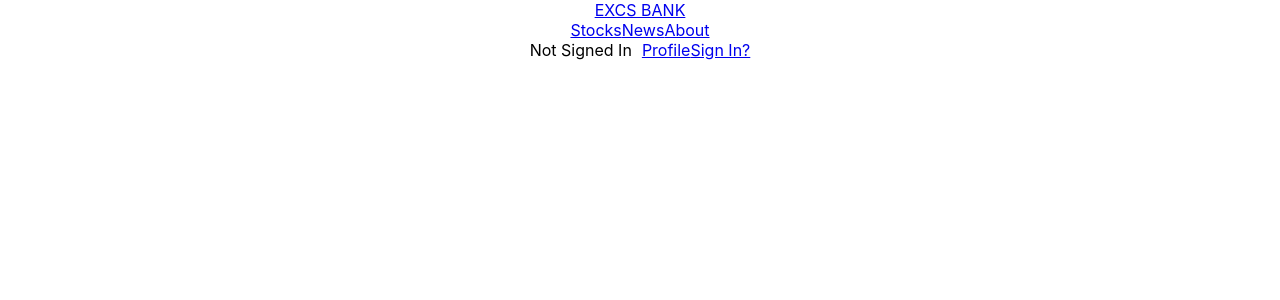
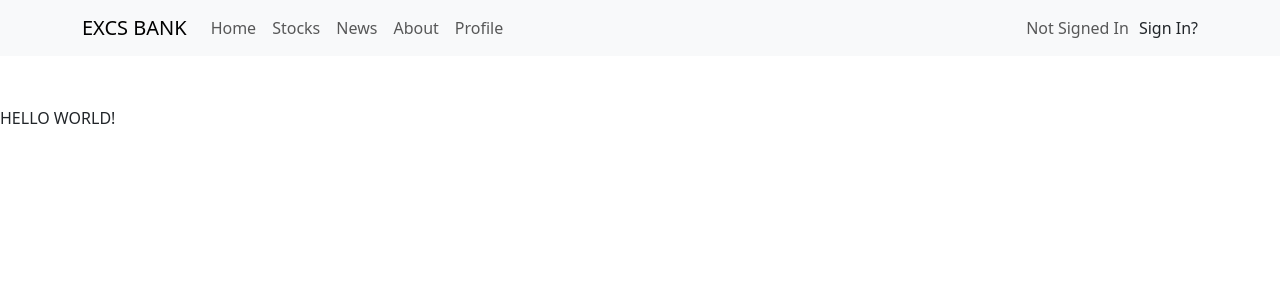
Before and after one commit to JiaJasonLiu/HackSouthWest2024, a React (Create React App) app in the folder frontend/: page /about in a window 1280 px wide. Shown: the top 300 px of the page. Built offline with nearby package versions, Linux system fonts and the light colour scheme.

Commit message:
add working header and fixes

```diff
--- a/frontend/package.json
+++ b/frontend/package.json
@@ -6,10 +6,13 @@
     "@testing-library/jest-dom": "^5.17.0",
     "@testing-library/react": "^13.4.0",
     "@testing-library/user-event": "^13.5.0",
+    "axios": "^1.6.7",
+    "bootstrap": "^5.3.2",
     "react": "^18.2.0",
     "react-bootstrap": "^2.10.1",
     "react-dom": "^18.2.0",
-    "react-scripts": "5.0.1",
+    "react-router-dom": "^6.22.1",
+    "react-scripts": "^5.0.1",
     "universal-cookie": "^7.0.2",
     "web-vitals": "^2.1.4"
   },
--- a/frontend/src/App.js
+++ b/frontend/src/App.js
@@ -1,12 +1,46 @@
-import './components/header';
+// import './components/header';
+// import App from './App'
+
+// function App() {
+//   return (
+//     <div className="App">
+//       <Header></Header>
+//     </div>
+//   );
+// }
+
+// export default App;
+// import './index.css';
+import 'bootstrap/dist/css/bootstrap.min.css';
+import { BrowserRouter as  Router, Route, Routes } from "react-router-dom";
 import Header from './components/header';
-import './css/App.css';
+// import Share from './components/share';
+import Home from './pages/Home';
+import About from './pages/About';
+import Profile from './pages/Profile';
+// import Footer from './components/footer';
+// import LoginSignUp from './pages/loginSignUp';
+// import ProtectedRoutes from './pages/protectedRoutes';
 
 function App() {
+
   return (
-    <div className="App">
-      <Header></Header>
-    </div>
+      <div className="App">
+        <Header></Header>
+        <Router>
+          <Routes>
+            <Route path='/' element={<Home/>} />
+            <Route path='/about' element={<About/>} />
+            {/* <Route path='/contact' element={<Contact/>} /> */}
+            <Route path='/profile' element={<Profile/>} />
+            {/* <ProtectedRoutes path="/auth" element={<Profile/>} /> */}
+            {/* <Route path='/item' element={<ItemPage/>} />
+            <Route path='/loginsignup' element={<LoginSignUp/>} /> */}
+          </Routes>
+        </Router>
+        {/* <Share></Share> */}
+        {/* <Footer></Footer> */}
+      </div>
   );
 }
 
--- a/frontend/src/components/header.jsx
+++ b/frontend/src/components/header.jsx
@@ -1,4 +1,4 @@
-import '../css/index.css';
+// import '../css/index.css';
 import Container from 'react-bootstrap/Container';
 import Navbar from 'react-bootstrap/Navbar';
 import Nav from 'react-bootstrap/Nav';
@@ -41,14 +41,15 @@ function Header() {
         <Navbar.Brand href="/">EXCS BANK</Navbar.Brand>
         <Navbar.Collapse id="basic-navbar-nav">
           <Nav className="me-auto">
+          <Nav.Link href="/">Home</Nav.Link>
             <Nav.Link href="/stocks">Stocks</Nav.Link>
             <Nav.Link href="/news">News</Nav.Link>
             <Nav.Link href="/about">About</Nav.Link>
+            <Nav.Link href="/profile">Profile</Nav.Link>
           </Nav>
         </Navbar.Collapse>
         <Navbar.Collapse className="justify-content-end">
           <Navbar.Text style = {{paddingRight: "10px"}}>{name}</Navbar.Text>
-          <Nav.Link href="/profile">Profile</Nav.Link>
           <Nav.Link onClick={handleClick} href="/loginSignUp">{signIn}</Nav.Link>
         </Navbar.Collapse>
       </Container>
--- a/frontend/src/components/loginbox.jsx
+++ b/frontend/src/components/loginbox.jsx
@@ -1,5 +1,4 @@
-import '../index.css';
-import 'bootstrap/dist/css/bootstrap.min.css';
+// import '../index.css';
 import { Form, Button } from "react-bootstrap";
 import axios from "axios";
 import {  useState } from "react";
--- a/frontend/src/index.js
+++ b/frontend/src/index.js
@@ -1,6 +1,7 @@
 import React from 'react';
 import ReactDOM from 'react-dom/client';
 import './css/index.css';
+import '../node_modules/bootstrap/dist/css/bootstrap.min.css';
 import App from './App';
 
 const root = ReactDOM.createRoot(document.getElementById('root'));
--- a/frontend/src/pages/About.jsx
+++ b/frontend/src/pages/About.jsx
@@ -1,22 +1,16 @@
-import '../index.css';
-import '../about.css';
-import 'bootstrap/dist/css/bootstrap.min.css';
-import AboutBoxMain from '../components/aboutboxmain';
-import Review from '../components/review';
+// import '../index.css';
+// import '../about.css';
+// import AboutBoxMain from '../components/aboutboxmain';
+// import Review from '../components/review';
 
 function About() {
   return (
     <div className="About">
-          <AboutBoxMain></AboutBoxMain>
-          <Review style = {{ margin: '50px'}}></Review>
+          {/* <AboutBoxMain></AboutBoxMain> */}
+          {/* <Review style = {{ margin: '50px'}}></Review> */}
           <div style = {{ marginTop: '50px'}}>
-            <h2>Who are the founders of LITTERALLY!?</h2>
-            <p>Yousuf Ahmed: CEO and co-founder of LITTERALLY</p>
-            <p>Marty Mcfly: CTO and co-founder of LITTERALLY</p>
-            <p>Peter Parker: CMO and co-founder of LITTERALLY</p>
-            <p>Bruce Wayne: CFO and co-founder of LITTERALLY</p>
+            <p>HELLO WORLD!</p>
           </div>
-          {/* me, x, y and z are the founders of LITTERALLY! */}
     </div>
   );
 }
--- a/frontend/src/pages/Profile.jsx
+++ b/frontend/src/pages/Profile.jsx
@@ -1,5 +1,5 @@
-import '../index.css';
-import '../profile.css';
+// import '../index.css';
+// import '../profile.css';
 import 'bootstrap/dist/css/bootstrap.min.css';
 import React, { useEffect } from "react";
 import axios from "axios";
@@ -38,7 +38,7 @@ function Profile() {
     <div className="Home">
       <div>
         <h1 style = {{ margin: '50px' }}>Welcome {name}</h1>
-        <img className = 'pfpimage1' src = '../../images/pfp1.jpg' alt = 'img1'></img>
+        <img className = 'pfpimage1' src = '../images/logo192.png' alt = 'img1'></img>
         <h3>Point Count: {points}</h3>
       </div>
     </div>
```
Also changed, not shown: frontend/src/pages/Home.jsx (+4 -3 lines), frontend/src/App.jsx (renamed from frontend/src/pages/App.jsx), 1 other file (tests, documents, lock files or other folders).
